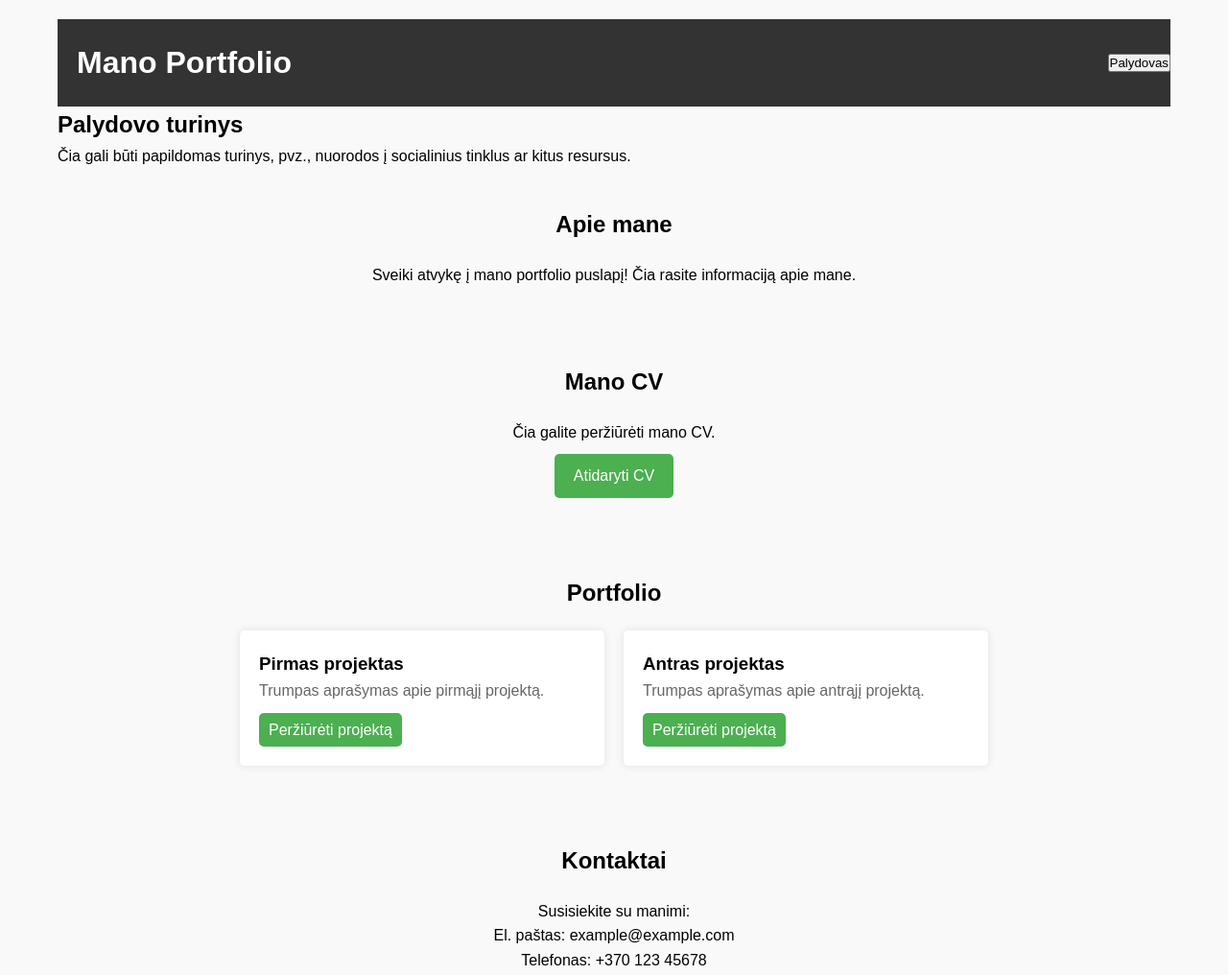
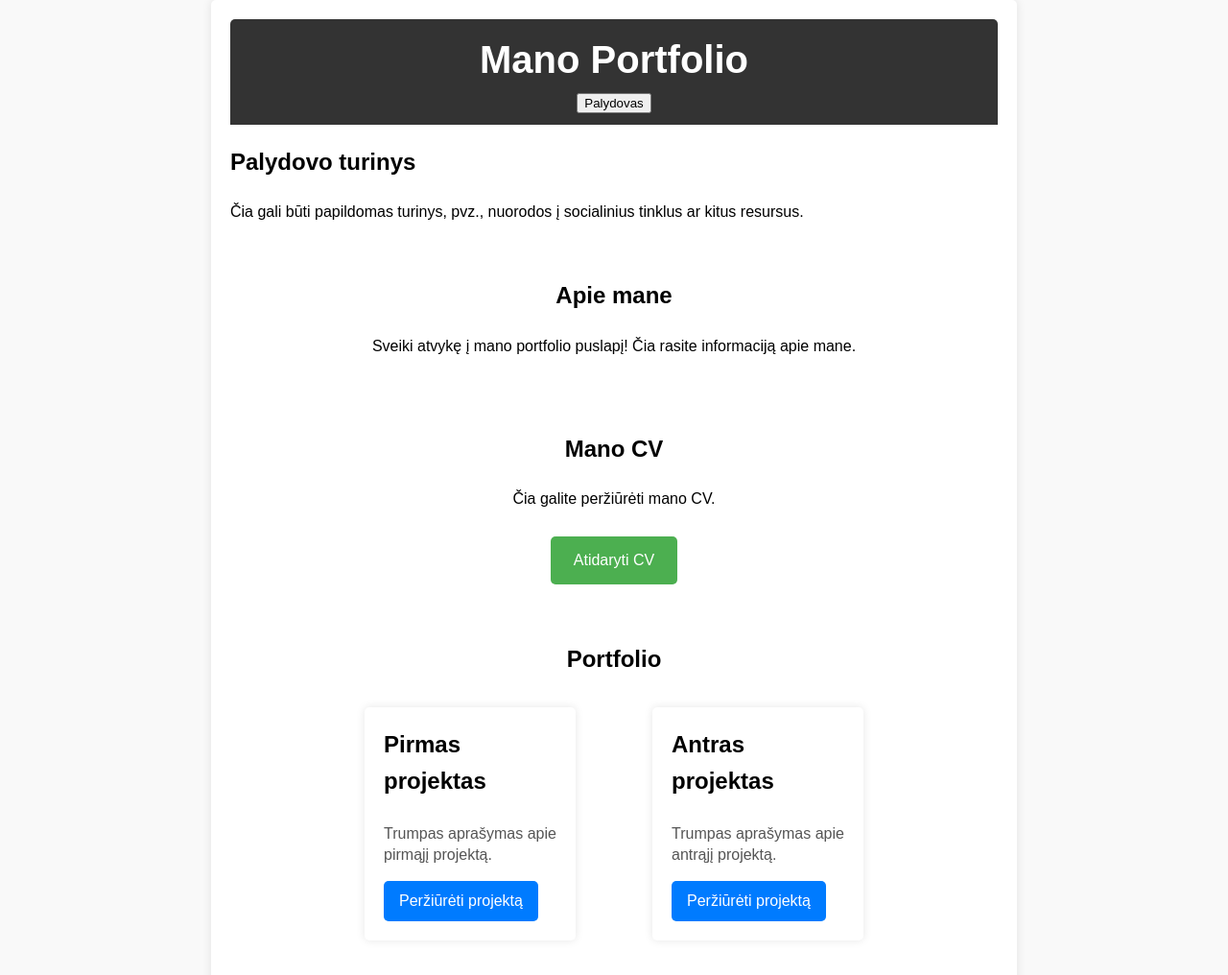
Before and after one commit to Rytis-create/rytis-cv.github.io, a plain HTML site: page index.html in a window 1280 px wide. Shown: the top 1016 px of the page at 96% size. Drawn offline with Linux system fonts and the light colour scheme.

Commit message:
Update styles.css

```diff
--- a/styles.css
+++ b/styles.css
@@ -1,79 +1,75 @@
-/* Resetavimas ir pagrindiniai stiliai */
-* {
-    box-sizing: border-box;
+/* Baziniai stiliai */
+body {
+    font-family: 'Arial', sans-serif;
+    line-height: 1.6;
+    background-color: #f9f9f9;
     margin: 0;
     padding: 0;
 }
 
-body {
-    font-family: Arial, sans-serif;
-    line-height: 1.6;
-    background-color: #f9f9f9;
-}
-
 .container {
-    max-width: 1200px;
+    max-width: 800px;
     margin: 0 auto;
     padding: 20px;
+    background-color: #fff;
+    box-shadow: 0 0 10px rgba(0, 0, 0, 0.1);
+    border-radius: 5px;
 }
 
 .header {
-    display: flex;
-    justify-content: space-between;
-    align-items: center;
-    padding: 10px 0;
     background-color: #333;
     color: #fff;
+    padding: 10px 0;
+    text-align: center;
+    border-radius: 5px 5px 0 0;
 }
 
 .title {
     margin: 0;
-    padding: 10px 20px;
-    font-size: 2rem;
+    font-size: 2.5rem;
 }
 
 .navigation {
-    flex: 1;
-    text-align: right;
+    margin-top: 10px;
 }
 
 .nav-list {
     list-style-type: none;
     padding: 0;
+    text-align: center;
 }
 
 .nav-item {
     display: inline-block;
-    margin-left: 20px;
+    margin: 0 10px;
 }
 
 .nav-item a {
     text-decoration: none;
     color: #fff;
     font-size: 1.2rem;
+    padding: 8px 16px;
+    border-radius: 5px;
+    transition: background-color 0.3s ease;
 }
 
 .nav-item a:hover {
-    text-decoration: underline;
+    background-color: #555;
 }
 
 .section {
-    padding: 40px 0;
+    padding: 20px 0;
+    text-align: center;
 }
 
 .content {
-    max-width: 800px;
+    max-width: 600px;
     margin: 0 auto;
-    text-align: center;
-}
-
-.content h2 {
-    margin-bottom: 20px;
 }
 
 .button {
     display: inline-block;
-    padding: 10px 20px;
+    padding: 12px 24px;
     margin-top: 10px;
     background-color: #4CAF50;
     color: #fff;
@@ -88,33 +84,36 @@ body {
 
 .projects {
     display: flex;
+    flex-wrap: wrap;
     justify-content: space-around;
     margin-top: 20px;
 }
 
 .project {
-    flex: 1;
+    flex: 0 1 calc(33.33% - 20px);
+    margin: 10px;
     padding: 20px;
     background-color: #fff;
     box-shadow: 0 0 10px rgba(0, 0, 0, 0.1);
     border-radius: 5px;
-    margin: 0 10px;
     text-align: left;
 }
 
 .project h3 {
     margin-top: 0;
+    font-size: 1.5rem;
 }
 
 .project p {
-    color: #666;
-    margin-bottom: 10px;
+    color: #555;
+    font-size: 1rem;
+    line-height: 1.4;
 }
 
 .project-link {
     display: inline-block;
-    padding: 5px 10px;
-    background-color: #4CAF50;
+    padding: 8px 16px;
+    background-color: #007bff;
     color: #fff;
     text-decoration: none;
     border-radius: 5px;
@@ -122,7 +121,7 @@ body {
 }
 
 .project-link:hover {
-    background-color: #45a049;
+    background-color: #0056b3;
 }
 
 .footer {
@@ -131,4 +130,5 @@ body {
     background-color: #333;
     color: #fff;
     margin-top: 20px;
+    border-radius: 0 0 5px 5px;
 }
```
